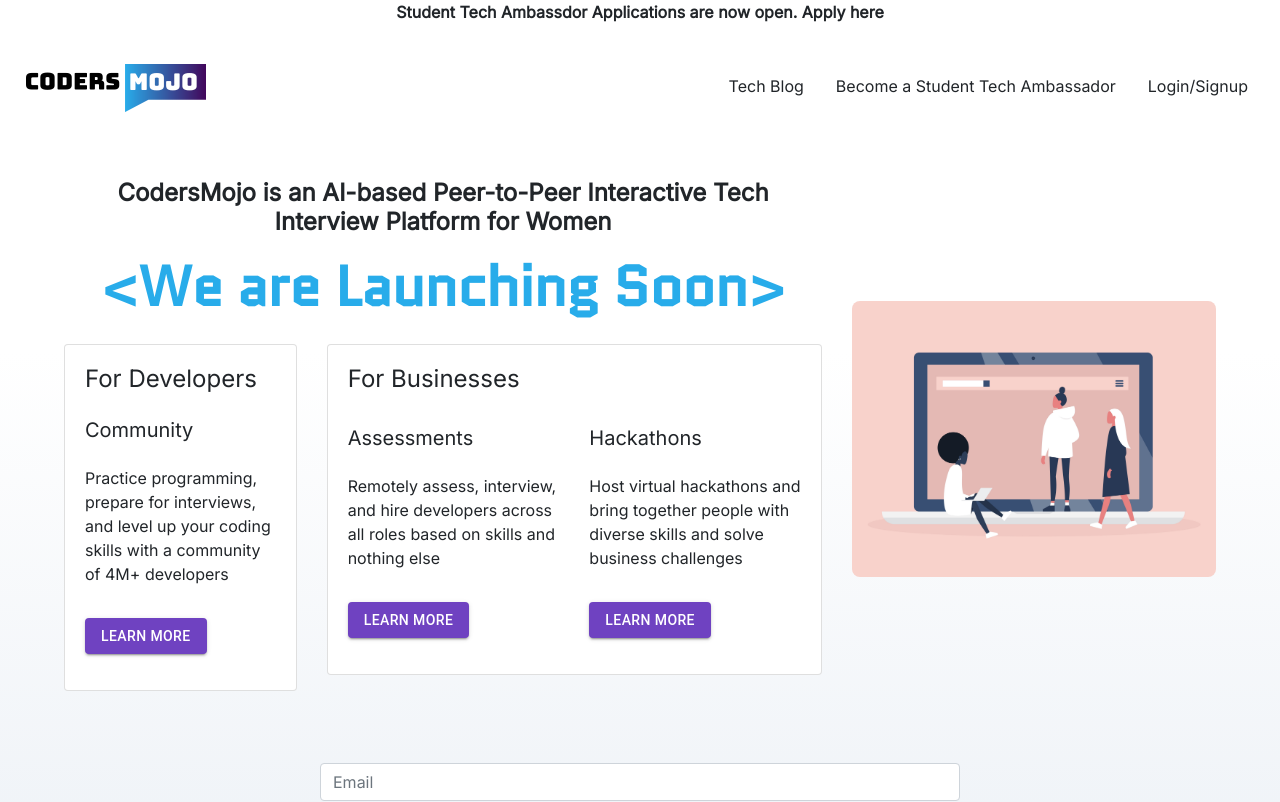
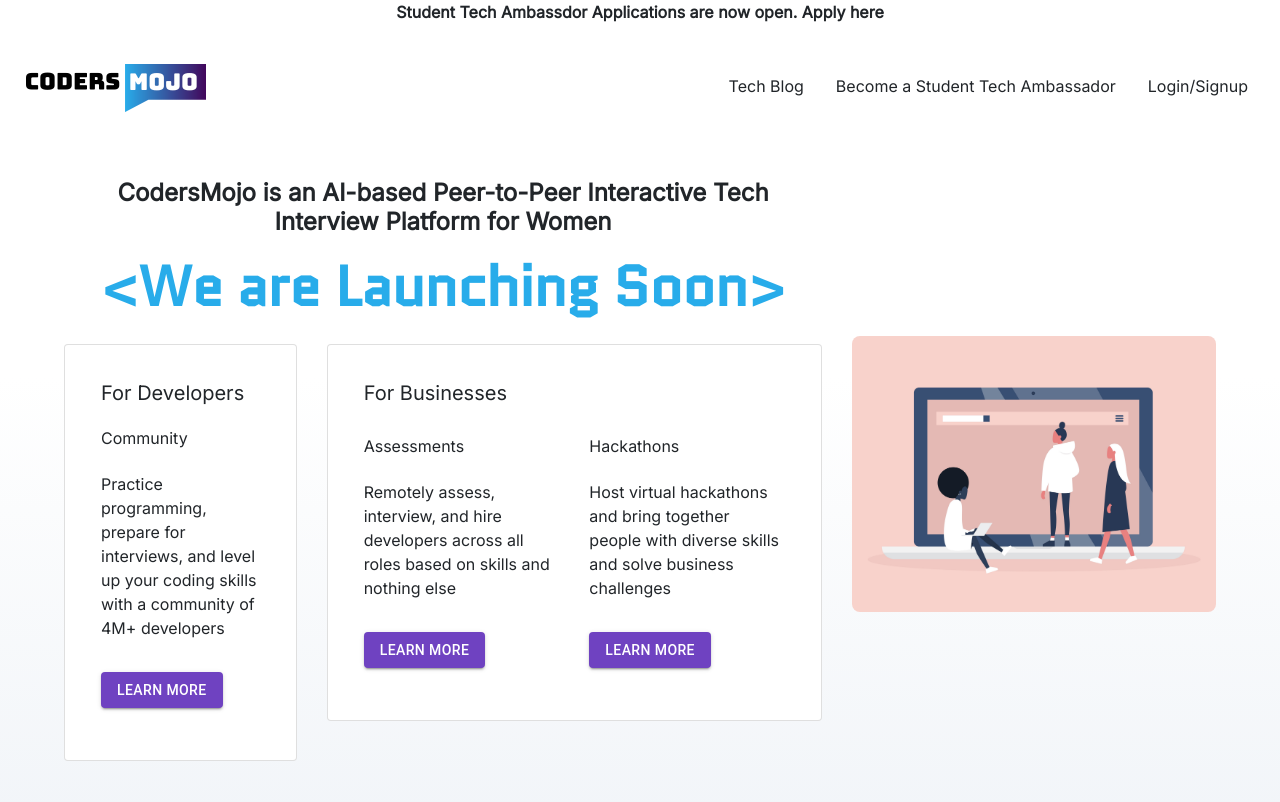
Before and after one commit to yeukfei02/codersMojoFrontend, a Next.js app: page / in a window 1280 px wide. Shown: the top 802 px of the page. Built offline with nearby package versions, Linux system fonts and the light colour scheme; no server answers; what is_js would draw is missing.

Commit message:
refactor: 💡 fix landing page and department list

```diff
--- a/components/applyForJobs/ApplyForJobs.tsx
+++ b/components/applyForJobs/ApplyForJobs.tsx
@@ -36,13 +36,15 @@ function ApplyForJobs(): JSX.Element {
     // getCountryList();
 
     getSelectedTypeList();
-    getSelectedDepartmentList();
 
     getJobsList(type, department, location);
   }, []);
 
   useEffect(() => {
-    getSelectedLocationList(jobsList);
+    if (jobsList) {
+      getSelectedDepartmentList(jobsList);
+      getSelectedLocationList(jobsList);
+    }
   }, [jobsList]);
 
   // const getCountryList = async () => {
@@ -80,50 +82,17 @@ function ApplyForJobs(): JSX.Element {
     setSelectedTypeList(typeList);
   };
 
-  const getSelectedDepartmentList = () => {
-    const departmentList = [
-      {
-        label: 'Frontend Developer',
-        value: 'Frontend Developer',
-      },
-      {
-        label: 'Backend Developer',
-        value: 'Backend Developer',
-      },
-      {
-        label: 'Full Stack Developer',
-        value: 'Full Stack Developer',
-      },
-      {
-        label: 'Mobile Developer',
-        value: 'Mobile Developer',
-      },
-      {
-        label: 'iOS Developer',
-        value: 'iOS Developer',
-      },
-      {
-        label: 'Android Developer',
-        value: 'Android Developer',
-      },
-      {
-        label: 'Data Engineer',
-        value: 'Data Engineer',
-      },
-      {
-        label: 'Data Scientist',
-        value: 'Data Scientist',
-      },
-      {
-        label: 'DevOps Engineer',
-        value: 'DevOps Engineer',
-      },
-      {
-        label: 'QA Engineer',
-        value: 'QA Engineer',
-      },
-    ];
-    setSelectedDepartmentList(departmentList);
+  const getSelectedDepartmentList = (jobsList: any[]) => {
+    if (jobsList) {
+      const departmentList = jobsList.map((item: any, _: number) => {
+        const obj = {
+          label: item.title,
+          value: item.title,
+        };
+        return obj;
+      });
+      setSelectedDepartmentList(departmentList);
+    }
   };
 
   const getSelectedLocationList = (jobsList: any[]) => {
--- a/components/landingPage/LandingPage.tsx
+++ b/components/landingPage/LandingPage.tsx
@@ -152,11 +152,11 @@ function LandingPage(): JSX.Element {
               <div className="my-4" style={{ display: 'flex', flexDirection: 'row' }}>
                 <div className="row">
                   <div className="col-sm-4">
-                    <div className="card">
+                    <div className="card p-3">
                       <div className="card-body">
-                        <h4>For Developers</h4>
+                        <h5>For Developers</h5>
 
-                        <h5 className="my-4">Community</h5>
+                        <h6 className="my-4">Community</h6>
                         <div className="my-3">
                           Practice programming, prepare for interviews, and level up your coding skills with a community
                           of 4M+ developers
@@ -173,13 +173,13 @@ function LandingPage(): JSX.Element {
                     </div>
                   </div>
                   <div className="col-sm-8">
-                    <div className="card">
+                    <div className="card p-3">
                       <div className="card-body">
-                        <h4>For Businesses</h4>
+                        <h5>For Businesses</h5>
 
                         <div className="row">
                           <div className="col-sm">
-                            <h5 className="my-4">Assessments</h5>
+                            <h6 className="my-4">Assessments</h6>
                             <div className="my-3">
                               Remotely assess, interview, and hire developers across all roles based on skills and
                               nothing else
@@ -194,7 +194,7 @@ function LandingPage(): JSX.Element {
                             </Button>
                           </div>
                           <div className="col-sm">
-                            <h5 className="my-4">Hackathons</h5>
+                            <h6 className="my-4">Hackathons</h6>
                             <div className="my-3">
                               Host virtual hackathons and bring together people with diverse skills and solve business
                               challenges
```
